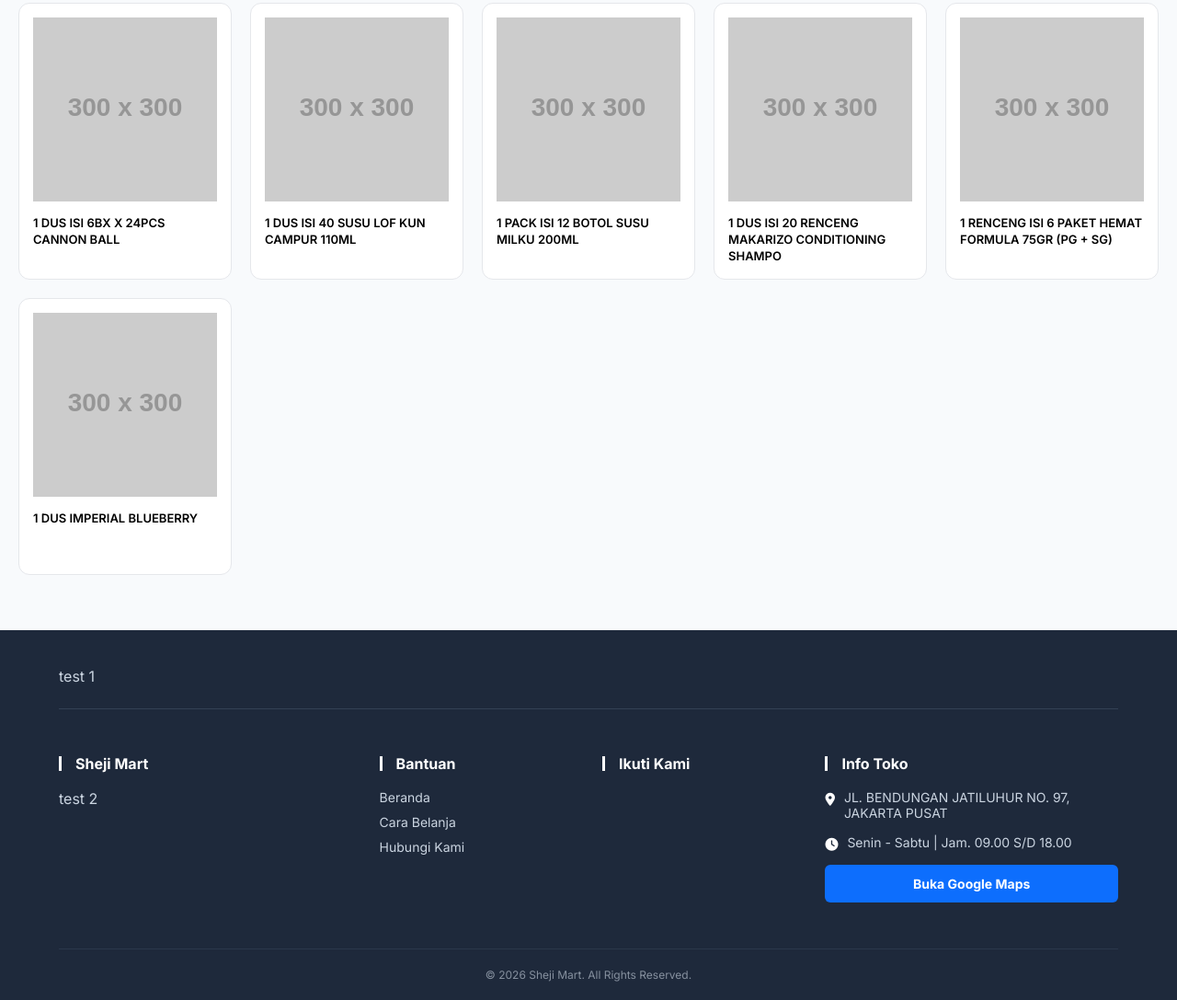
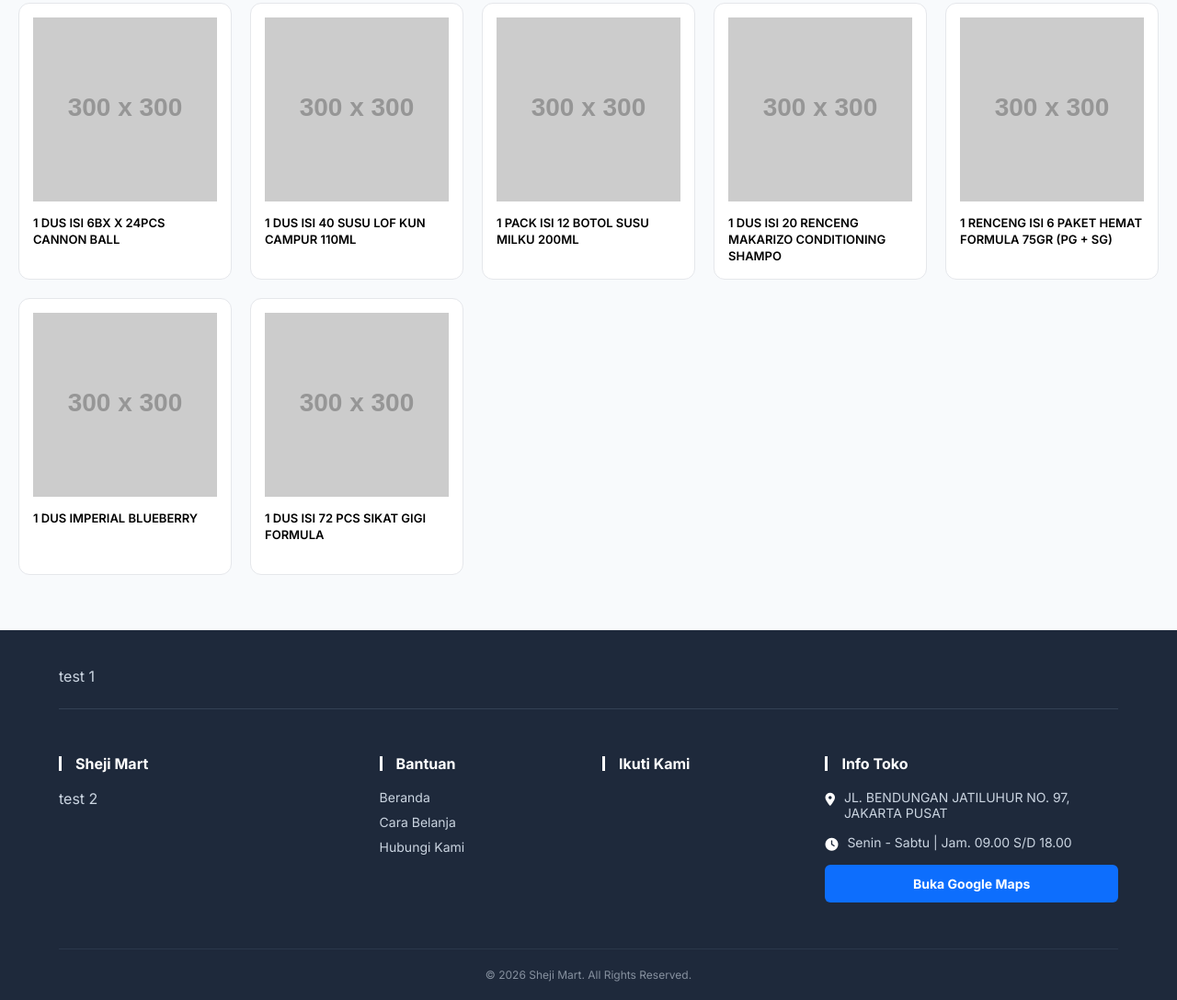
Before and after one commit to leungsheji/Shejimart-Katalog, a plain HTML site: page index.html in a window 1280 px wide. Shown: the part 6284-7371 px from the top of the page at 92% size. Drawn offline with Linux system fonts and the light colour scheme; placeholder pictures from the web are drawn by us.

Commit message:
Auto Update Master by bos_budi

```diff
--- a/index.html
+++ b/index.html
@@ -624,6 +624,10 @@
                 <img src="https://via.placeholder.com/300" loading="lazy">
                 <div class="card-title">1 DUS IMPERIAL BLUEBERRY</div>
             </a>
+                    <a href="1-dus-isi-72-pcs-sikat-gigi-formula/index.html" class="card" data-nama="1 dus isi 72 pcs sikat gigi formula" data-jenis="Sikat Gigi">
+                <img src="https://via.placeholder.com/300" loading="lazy">
+                <div class="card-title">1 DUS ISI 72 PCS SIKAT GIGI FORMULA</div>
+            </a>
             </div>
 </div>
 
```
